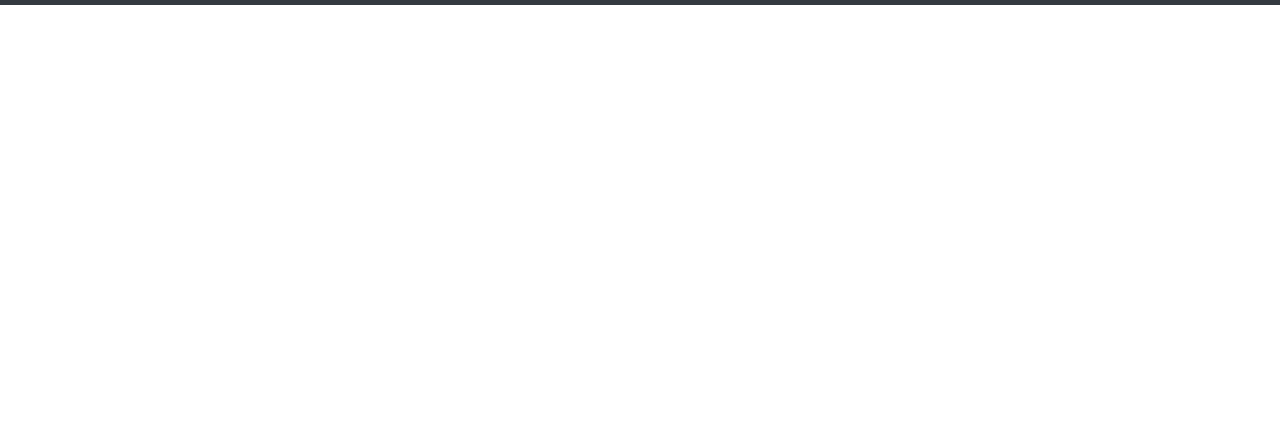
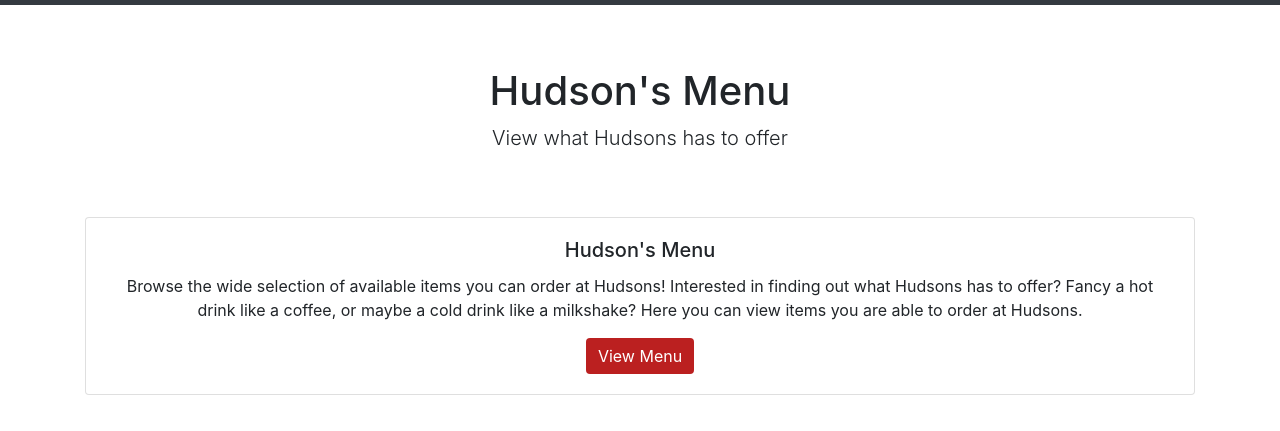
Before and after one commit to ninjawaffle2511/hudsons, a plain HTML site: page menu.html in a window 1280 px wide. Shown: the part 61-492 px from the top of the page. Drawn offline with nearby package versions, Linux system fonts and the light colour scheme.

Commit message:
Edit menu page

```diff
--- a/css/custom.css
+++ b/css/custom.css
@@ -17,3 +17,7 @@
   border-radius: 0.25rem;
   transition: color 0.15s ease-in-out, background-color 0.15s ease-in-out, border-color 0.15s ease-in-out, box-shadow 0.15s ease-in-out;
 }
+
+.title-center {
+  text-align: center;
+}
--- a/menu.html
+++ b/menu.html
@@ -1,14 +1,17 @@
-<!DOCTYPE html>
-<html lang="en" dir="ltr">
-  <head>
+<!DOCTYPE HTML>
+<html lang="en"><head>
     <meta charset="utf-8">
     <meta name="viewport" content="width=device-width, initial-scale=1, shrink-to-fit=no">
-    <title>Hudson's Menu</title>
+
+    <title>Hudsons Menu</title>
+
     <link href="css/bootstrap.min.css" type="text/css" rel="stylesheet">
     <link href="css/starter-template.css" type="text/css" rel="stylesheet">
     <link href="css/custom.css" type="text/css" rel="stylesheet">
   </head>
+
   <body>
+
     <!-- NAVBAR -->
   	<nav class="navbar navbar-expand-md navbar-dark bg-dark fixed-top">
         <a class="navbar-brand" href="#">
@@ -50,8 +53,34 @@
           </ul>
         </div>
       </nav>
-      <script src="https://code.jquery.com/jquery-3.3.1.slim.min.js" integrity="sha384-q8i/X+965DzO0rT7abK41JStQIAqVgRVzpbzo5smXKp4YfRvH+8abtTE1Pi6jizo" crossorigin="anonymous"></script>
-      <script src="https://cdnjs.cloudflare.com/ajax/libs/popper.js/1.14.3/umd/popper.min.js" integrity="sha384-ZMP7rVo3mIykV+2+9J3UJ46jBk0WLaUAdn689aCwoqbBJiSnjAK/l8WvCWPIPm49" crossorigin="anonymous"></script>
-      <script src="https://stackpath.bootstrapcdn.com/bootstrap/4.1.3/js/bootstrap.min.js" integrity="sha384-ChfqqxuZUCnJSK3+MXmPNIyE6ZbWh2IMqE241rYiqJxyMiZ6OW/JmZQ5stwEULTy" crossorigin="anonymous"></script>
-  </body>
-</html>
+
+    <main role="main" class="container">
+
+      <div class="starter-template">
+        <h1>Hudson's Menu</h1>
+        <p class="lead">View what Hudsons has to offer</p>
+      </div>
+
+      <div class="row">
+      <div class="col-sm-12">
+        <div class="card text-center">
+          <div class="card-body">
+            <h5 class="card-title">Hudson's Menu</h5>
+            <p class="card-text">
+              Browse the wide selection of available items you can order at Hudsons! Interested in finding out
+              what Hudsons has to offer? Fancy a hot drink like a coffee, or maybe a cold drink like a
+              milkshake? Here you can view items you are able to order at Hudsons.
+            </p>
+            <a href="./resources/Hudsons/hudsons-menu.pdf" target="_blank" class="buttons">View Menu</a>
+          </div>
+        </div>
+      </div>
+
+    </main>
+
+    <script src="https://code.jquery.com/jquery-3.3.1.slim.min.js" integrity="sha384-q8i/X+965DzO0rT7abK41JStQIAqVgRVzpbzo5smXKp4YfRvH+8abtTE1Pi6jizo" crossorigin="anonymous"></script>
+    <script src="https://cdnjs.cloudflare.com/ajax/libs/popper.js/1.14.3/umd/popper.min.js" integrity="sha384-ZMP7rVo3mIykV+2+9J3UJ46jBk0WLaUAdn689aCwoqbBJiSnjAK/l8WvCWPIPm49" crossorigin="anonymous"></script>
+    <script src="https://stackpath.bootstrapcdn.com/bootstrap/4.1.3/js/bootstrap.min.js" integrity="sha384-ChfqqxuZUCnJSK3+MXmPNIyE6ZbWh2IMqE241rYiqJxyMiZ6OW/JmZQ5stwEULTy" crossorigin="anonymous"></script>
+
+
+</body></html>
```
Also changed, not shown: index.html (+0 -11 lines), 2 other files.
